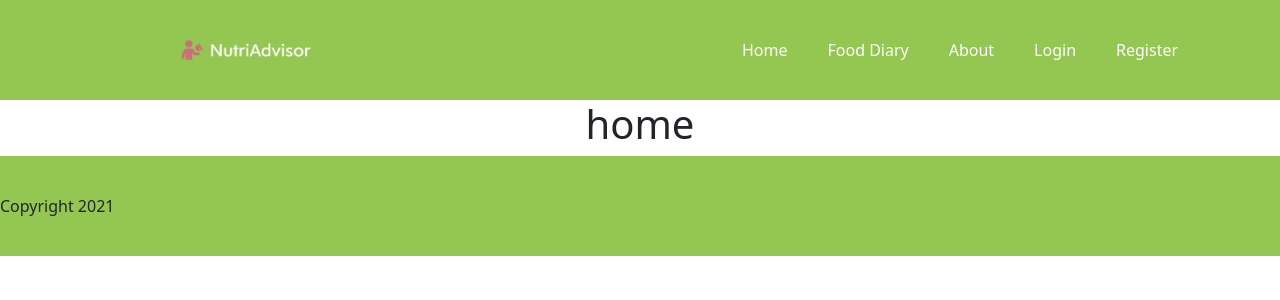
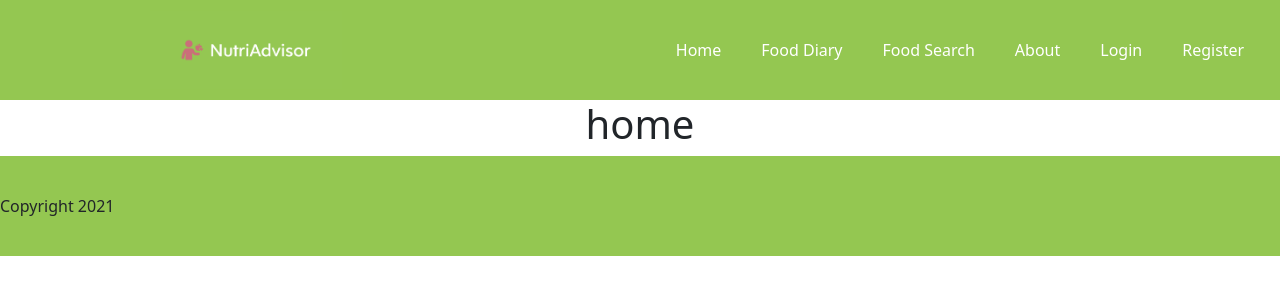
Before and after one commit to magotts/nutriadvisor, a React (Create React App) app in the folder client/: page / in a window 1280 px wide. Shown: the top 300 px of the page. Built offline with nearby package versions, Linux system fonts and the light colour scheme.

Commit message:
add food search to nav bar

```diff
--- a/client/src/components/Navbar.js
+++ b/client/src/components/Navbar.js
@@ -14,6 +14,7 @@ export default function Navbar(props) {
       <div className="rightSide">
         <Link to="/"> Home </Link>
         <Link to="/food_diary"> Food Diary </Link>
+        <Link to="/food_search"> Food Search </Link>
         <Link to="/about"> About </Link>
         <Link to="/login"> Login </Link>
         <Link to="/register"> Register </Link>
```
